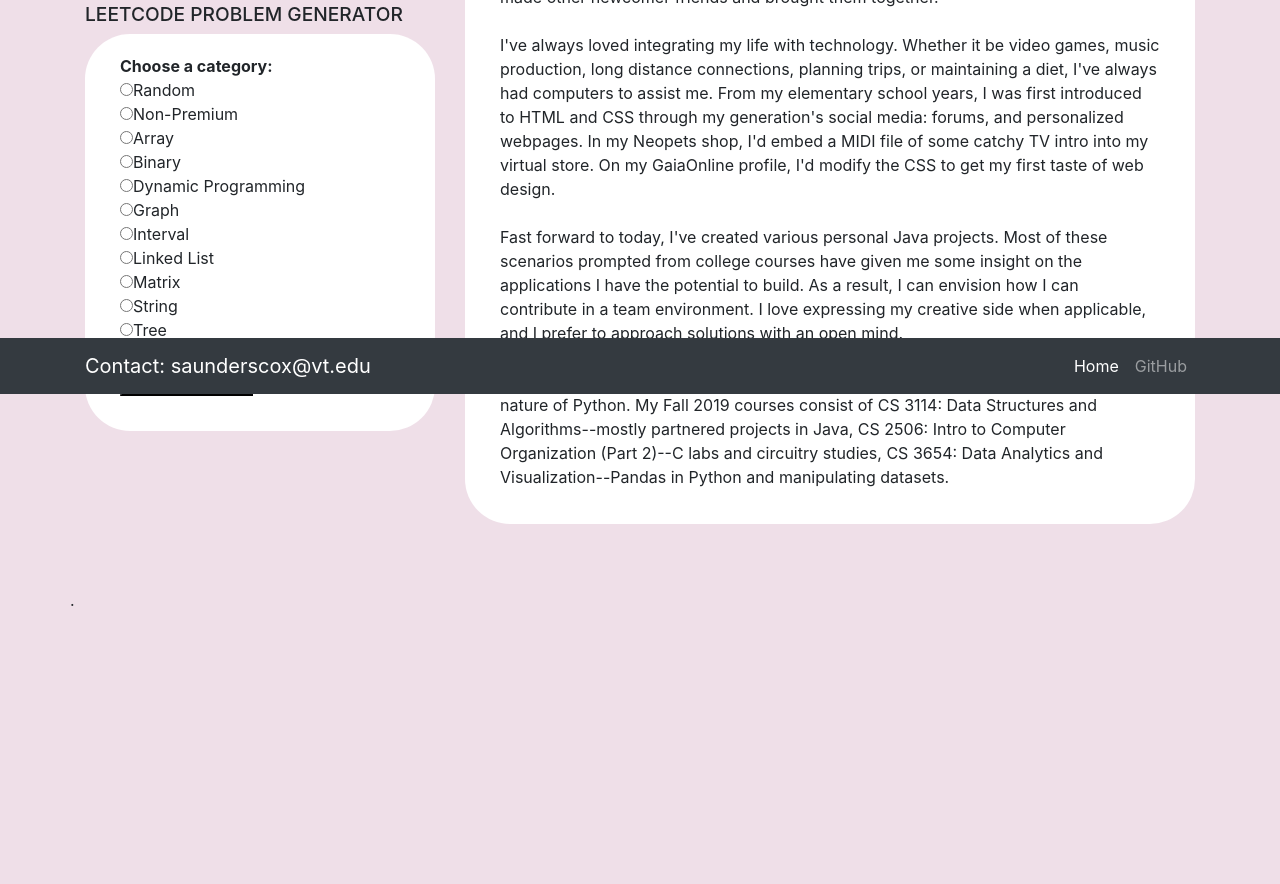
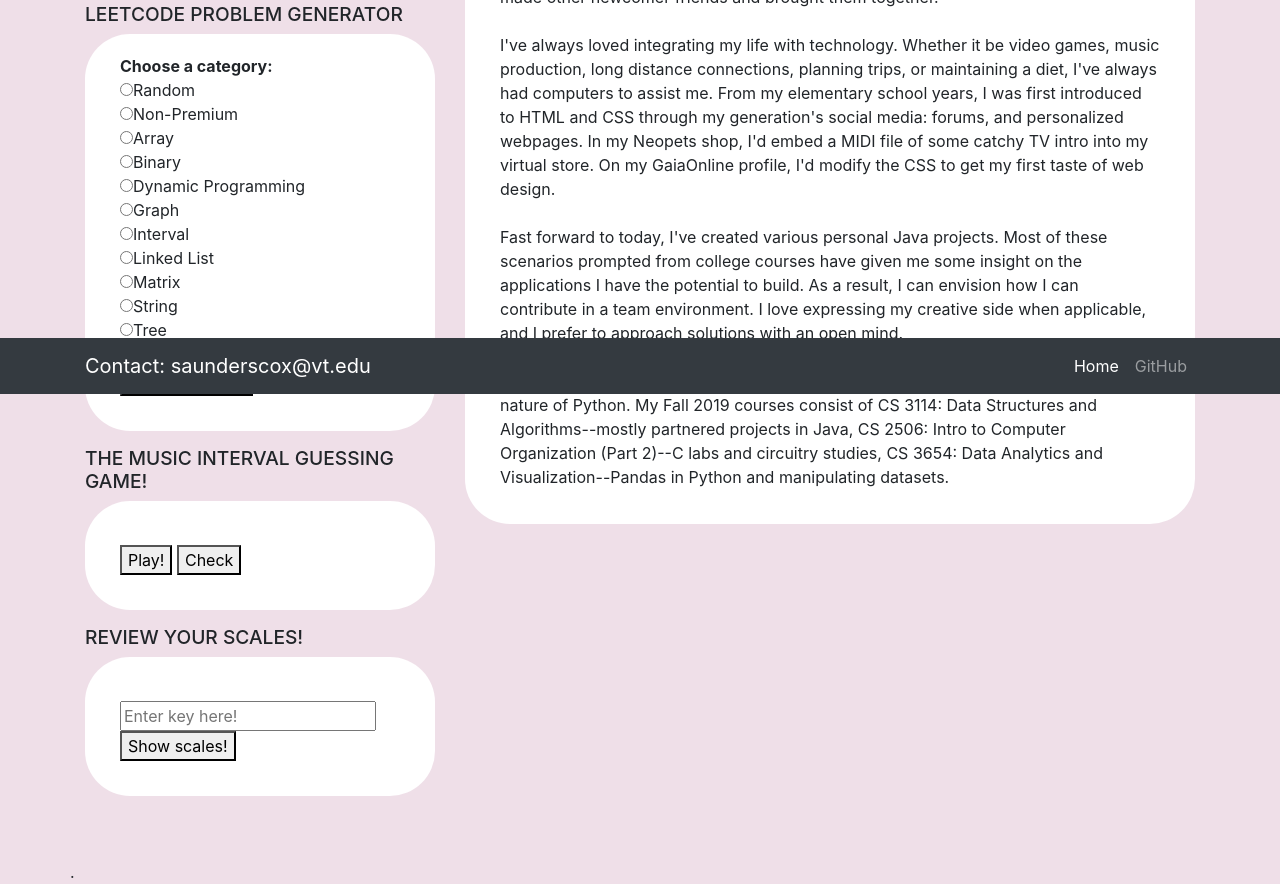
Before and after one commit to SaundersCox/saunderscox.github.io, a website: page index.html in a window 1280 px wide. Shown: the part 406-1290 px from the top of the page. Before the commit the page ends 1018 px from the top, so only its background shows below. Drawn offline with Linux system fonts and the light colour scheme.

Commit message:
fix minor intervals

```diff
--- a/index.html
+++ b/index.html
@@ -78,12 +78,6 @@ container {
           <li class="nav-item">
             <a class="nav-link" href="https://github.com/SaundersCox">GitHub</a>
           </li>
-          <!-- <li class="nav-item"> -->
-            <!-- <a class="nav-link" href="#">Services</a> -->
-          <!-- </li> -->
-          <!-- <li class="nav-item"> -->
-            <!-- <a class="nav-link" href="#">Contact</a> -->
-          <!-- </li> -->
         </ul>
       </div>
     </div>
@@ -93,13 +87,17 @@ container {
   <section>
     <div class="container">
       <div class="row">
+
+        <!-- Left sidebar content -->
         <div class="col-sm-4">
 
           <img src="me0.jpg" id="imgClickAndChange" onclick="changeImage()">
           </img>
           <script src="changeImage.js"></script>
           </button>
-		  <div align="left">
+
+          <!-- Leetcode section-->
+          <div id="leetcode-section" align="left">
             <h2>Leetcode Problem Generator</h2>
             <p>
               <b>Choose a category:</b>
@@ -119,14 +117,47 @@ container {
               <br>
               <script src="urls.js"></script>
               <button onclick="loadLeetCode()">Let's Leetcode!</button>
+            </p>
+          </div>
 
+          <!-- Music game section -->
+          <div id="music-game-section">
+            <div id="intervals">
+              <h2>The Music Interval Guessing Game!</h2>
+              <script src="music.js"></script>
+              <p>
+                <label h2 for="q" id="question"></label>
+                <label for="q" id="answer"></label>
+
+                <label for="q" id="check"></label>
+                <br>
+
+                <button type="button" onclick="intervalQuestion()">Play!</button>
+                <button type="button" onclick="intervalCheck()">Check</button>
+              </p>
+            </div>
+
+
+          <!-- Review scales section -->
+          <div id="scales-section">
+            <h2>Review your scales!</h2>
+            <p>
+              <label for="r" id="scales"></label>
+              <br>
+              <input type="text" id="in" placeholder="Enter key here!" name="q">
+              <button type="button" for="r" onclick="scales()">Show scales!</button>
+              <br>
             </p>
           </div>
         </div>
+      </div>
+
+      <!-- About content -->
       <div class="col-sm-8">
         <h1 class="mt-5">Daniel "Saunders" Cox Jr.</h1>
 		    <h2>About</h2>
-		  <p>Hey! I'm Saunders, a transfer student with senior standing studying Computer Science at Virginia Tech. I live north of campus-It's a perfect location with nice views on walks, just a minute from the highway, a few minutes from Blacksburg Skatepark, and a five minute bus commute to campus.
+        <p>
+          Hey! I'm Saunders, a transfer student with senior standing studying Computer Science at Virginia Tech. I live north of campus-It's a perfect location with nice views on walks, just a minute from the highway, a few minutes from Blacksburg Skatepark, and a five minute bus commute to campus.
           <br><br>
           I first came to Tech as a transfer student with absolutely no connections. I quickly made other newcomer friends and brought them together.
           <br><br>
@@ -135,9 +166,9 @@ container {
           Fast forward to today, I've created various personal Java projects. Most of these scenarios prompted from college courses have given me some insight on the applications I have the potential to build. As a result, I can envision how I can contribute in a team environment. I love expressing my creative side when applicable, and I prefer to approach solutions with an open mind.
           <br><br>
           Additionally, I've become familiar with some of the quirkiness of C and the streamlined nature of Python. My Fall 2019 courses consist of CS 3114: Data Structures and Algorithms--mostly partnered projects in Java, CS 2506: Intro to Computer Organization (Part 2)--C labs and circuitry studies, CS 3654: Data Analytics and Visualization--Pandas in Python and manipulating datasets.
+        </p>
       </div>
       <br><br>.
-      </div>
     </div>
   </section>
 
--- a/music.js
+++ b/music.js
@@ -125,8 +125,14 @@ function intervalQuestion() {
  * Check if the user input a correct answwer
  */
 function intervalCheck() {
-    document.getElementById("check").innerHTML = getMajorScale(currMajor)[(this.randInterval-1)%7];
-    // document.getElementById("check").innerHTML = this.randInterval%8;
+    if (this.isMajor) {
+        document.getElementById("check").innerHTML = getMajorScale(currMajor)[(this.randInterval-1)%7];
+    }
+    else {
+        document.getElementById("check").innerHTML = getMinorScale(currMinor)[(this.randInterval-1)%7];
+    }
+
+    // document.getElementById("check").innerHTML = (this.randInterval-1)%7;
 }
 
 /**
```
Lines whose indentation alone changed are shown as unchanged.
